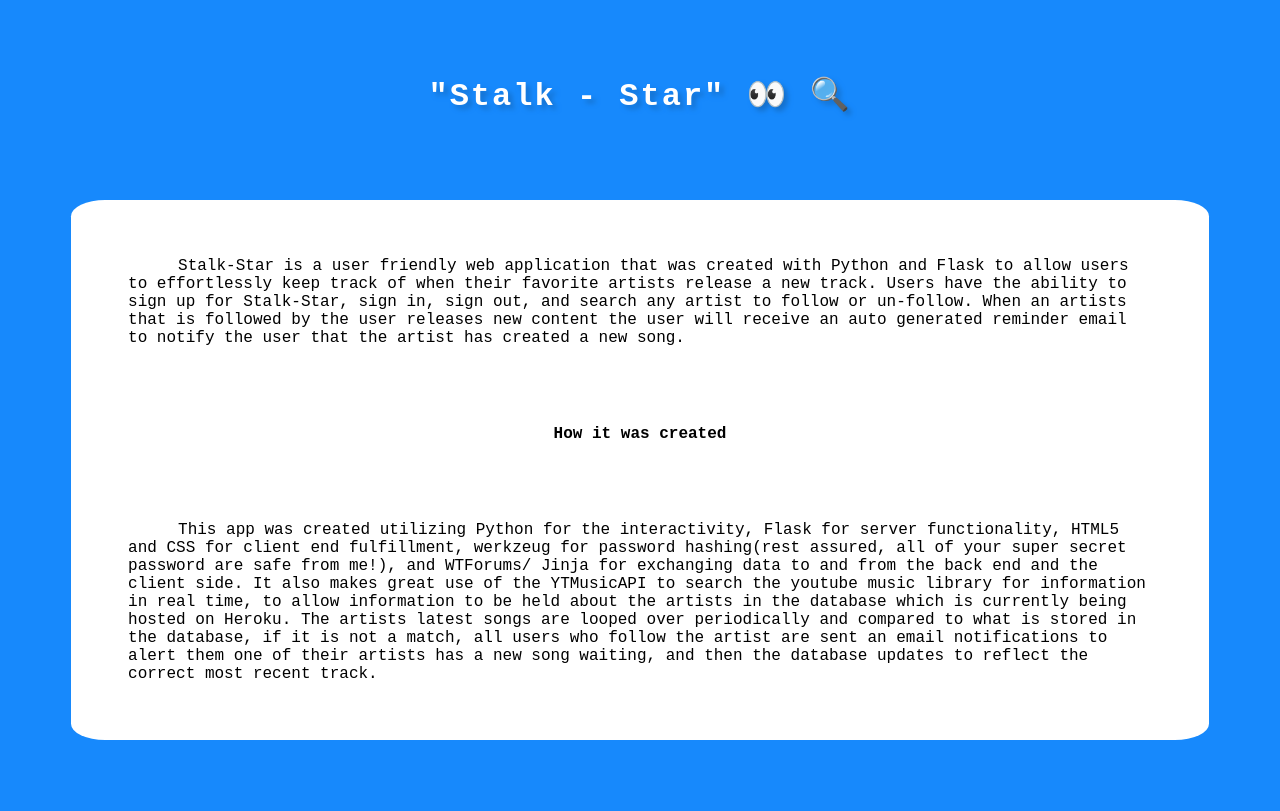
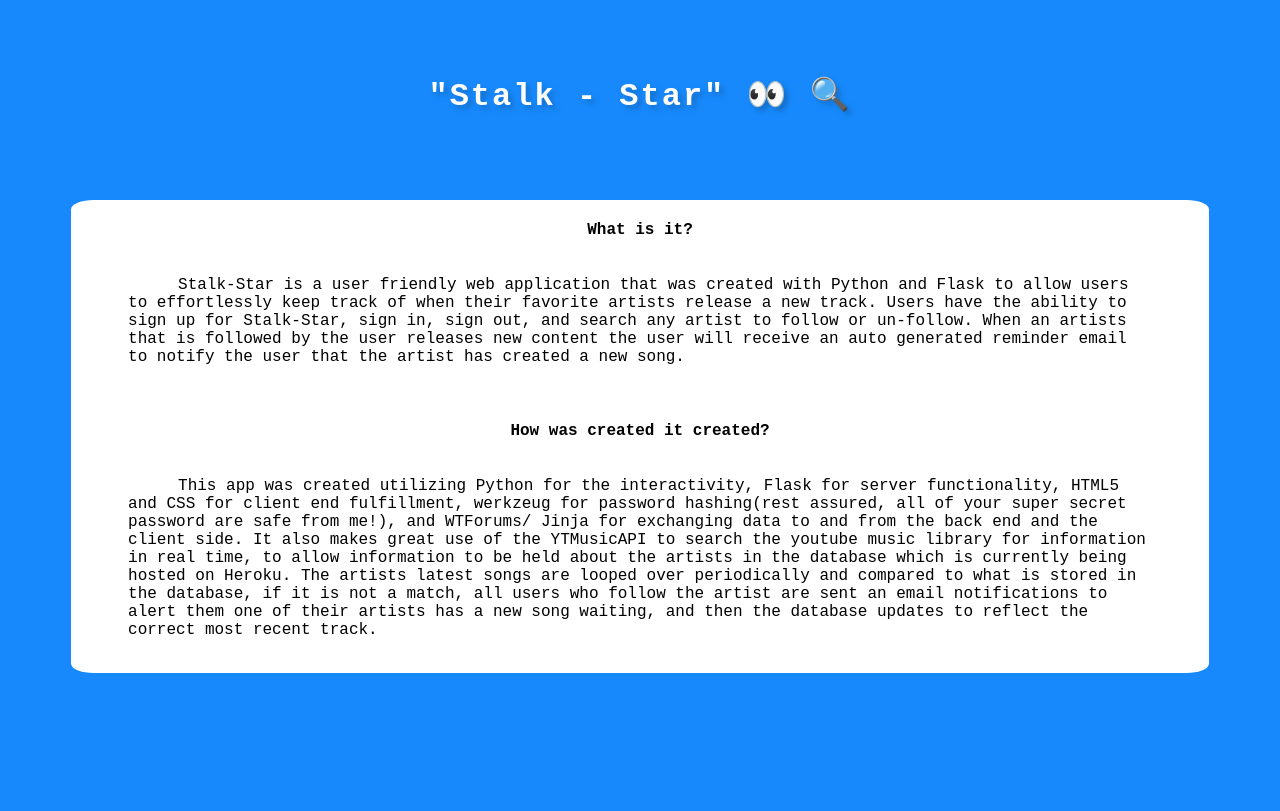
Before and after one commit to tatefrost/Stalk-Star, a Flask app: page /about in a window 1280 px wide. Shown: the part 229-1040 px from the top of the page. After the commit the page ends 902 px from the top, so only its background shows below. Run offline with Flask 2, Linux system fonts and the light colour scheme.

Commit message:
fixed about page headers

```diff
--- a/server.py
+++ b/server.py
@@ -228,8 +228,6 @@ def add_artist(user_id):
 def add_artist_submit(user_id):
         """Submit follow new artists page form"""
 
-        ytapi.send_new_song_email(ytapi.check_for_updates())
-
         search = request.form["search"]
 
         if search != "":
@@ -247,7 +245,12 @@ def add_artist_submit(user_id):
                         flash("You already follow that artist!")
                 else:
                         ytapi.user_follow_artist(check_db_for_artist, user_id)
+
+                        # loop over database and yt for new songs, soon to be removed and set in discrete heroku file
+                        ytapi.send_new_song_email(ytapi.check_for_updates())
+
                         flash(f"Now following {artist_name}")
+
 
         return redirect(f"/artists/{user_id}")
 
--- a/static/css/stalk-star.css
+++ b/static/css/stalk-star.css
@@ -25,7 +25,9 @@ p {
 }
 
 .about-text {
-  margin: 5%;
+  margin-left: 5%;
+  margin-right: 5%;
+  margin-bottom: 3%;
   text-indent: 50px;
 }
 
@@ -43,7 +45,7 @@ p {
   flex-direction: column;
   justify-content: center;
   align-items: top;
-  border-radius: 3%;
+  border-radius: 2%;
 }
 
 .landinglinks {
--- a/templates/about.html
+++ b/templates/about.html
@@ -7,8 +7,9 @@
 <h1 class="banner"> "Stalk - Star" 👀 🔍 </h1>
 
 <div class="box" id="infobox">
+  <h4>What is it?</h4>
   <p class="about-text">Stalk-Star is a user friendly web application that was created with Python and Flask to allow users to effortlessly keep track of when their favorite artists release a new track. Users have the ability to sign up for Stalk-Star, sign in, sign out, and search any artist to follow or un-follow. When an artists that is followed by the user releases new content the user will receive an auto generated reminder email to notify the user that the artist has created a new song.</p>
-  <h4 id="">How it was created</h4>
+  <h4>How was created it created?</h4>
   <p class="about-text">This app was created utilizing Python for the interactivity, Flask for server functionality, HTML5 and CSS for client end fulfillment, werkzeug for password hashing(rest assured, all of your super secret password are safe from me!), and WTForums/ Jinja for exchanging data to and from the back end and the client side. It also makes great use of the YTMusicAPI to search the youtube music library for information in real time, to allow information to be held about the artists in the database which is currently being hosted on Heroku. The artists latest songs are looped over periodically and compared to what is stored in the database, if it is not a match, all users who follow the artist are sent an email notifications to alert them one of their artists has a new song waiting, and then the database updates to reflect the correct most recent track. </p>
 </div>
 
```
